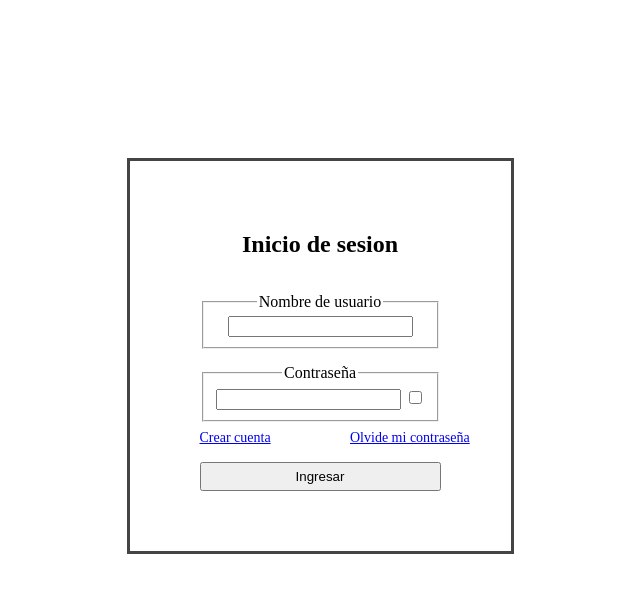
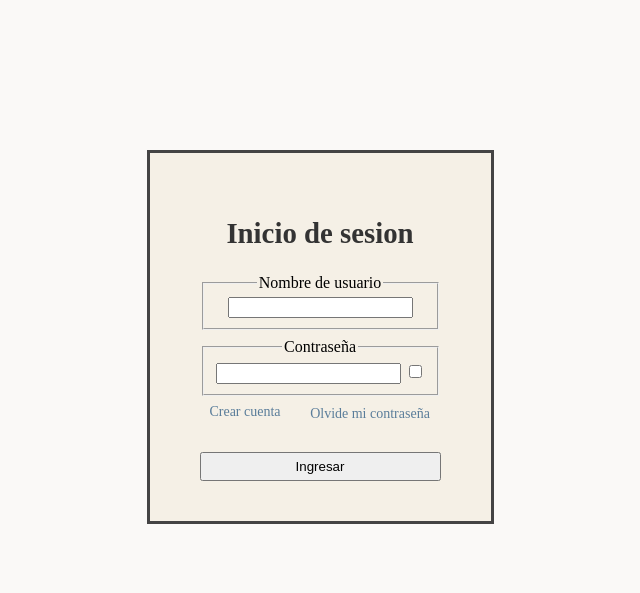
Before and after one commit to iMagmel/Pagina-web-dw, a PHP site: page /login.html in a window 1280 px wide. Shown: the top 593 px of the page, without its empty margins (320-960 px from the left). Run offline with PHP 8.4, Linux system fonts and the light colour scheme.

Commit message:
tocadito

```diff
--- a/index.html
+++ b/index.html
@@ -5,7 +5,7 @@
     <meta charset="UTF-8">
     <meta name="viewport" content="width=device-width, initial-scale=1.0">
     <title>Inicio</title>
-    <link rel="stylesheet" href="styles.css">
+    <link rel="stylesheet" href="style.css">
 </head>
 
 <body>
--- a/register.html
+++ b/register.html
@@ -33,13 +33,15 @@
 
             <fieldset class="f-login">
                 <legend>Contraseña</legend>
-                <input type="text" class="i-login">
+                <input type="password" class="i-login">
             </fieldset>
 
             <fieldset class="f-login">
                 <legend>Repetir contraseña</legend>
-                <input type="text" class="i-login">
+                <input type="password" class="i-login">
             </fieldset>
+
+            <input type="submit" class="submit" value="Registrarse">
         </div>
     </main>
 </body>
--- a/style.css
+++ b/style.css
@@ -1,42 +1,98 @@
 .main-register{
     display: flex;
-    flex: wrap;
     justify-content: center;
-    padding-top: 30px;
+    padding: 15px;
+    background-color: #FAF9F7;
 }
 
 .main-login{
     display: flex;
     justify-content: center;
     padding-top: 150px;
+    background-color: #FAF9F7;
+
 }
 
 .form-login{
     border: 3px solid #444;
     display: grid;
-    gap: 15px;
+    gap: 8px;
     max-width: 500px;
-    padding: 50px 70px;
-    padding-bottom: 60px;
+    padding: 40px 50px;
     justify-content: center;
     align-items: center;
     text-align: center;
+    background-color: #F5F0E6;
 }
 
 #cc-login{
     font-size: 14px;
-    position: absolute;
-    top: 430px;
+    position: relative;
+    right: 75px;
 }
 
 #forget-login{
     font-size: 14px;
-    position: absolute;
-    top: 430px;
-    left: 670px;
+    position: relative;
+    top: -22px;
+    left: 50px;
 }
 
 .submit{
-    margin-top: 25px;
     padding: 5px;
 }
+
+header {
+    background-color: #F5F0E6;
+    padding: 0.3rem;
+}
+
+nav {
+    display: flex;
+    margin: 0 1rem;
+}
+
+nav p {
+    margin: 1rem;
+    position: relative;
+    left: 62rem;
+}
+
+p {
+    color: #4B4B4B;
+}
+
+a {
+    color: #5A7D9A;
+    text-decoration: none;
+}
+
+a:hover {
+    color: #4A5A6A;
+}
+
+section {
+    padding: 3rem 1rem;
+    border-bottom: 1px solid #e0e0e0;
+}
+
+h2 {
+    font-size: 1.8rem;
+    margin-bottom: 1rem;
+    color: #333;
+}
+
+ul,ol {
+    padding-left: 1.5rem;
+}
+
+body {
+    margin: 0;
+    background-color: #FAF9F7;
+}
+
+footer {
+    background-color: #F5F0E6;
+    padding: 0.5rem;
+    text-align: center;
+}
```
Also changed, not shown: PedirTurno.html (+12 -5 lines), styles.css (deleted, +0 -54 lines).
